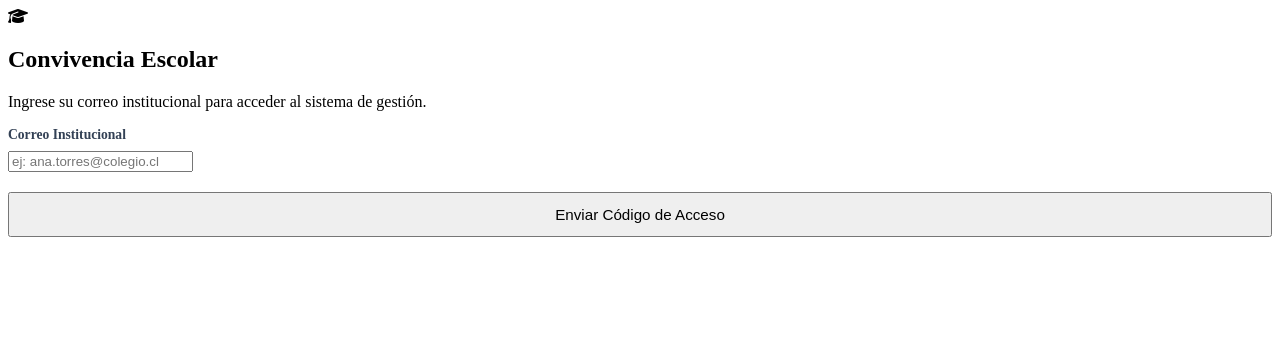
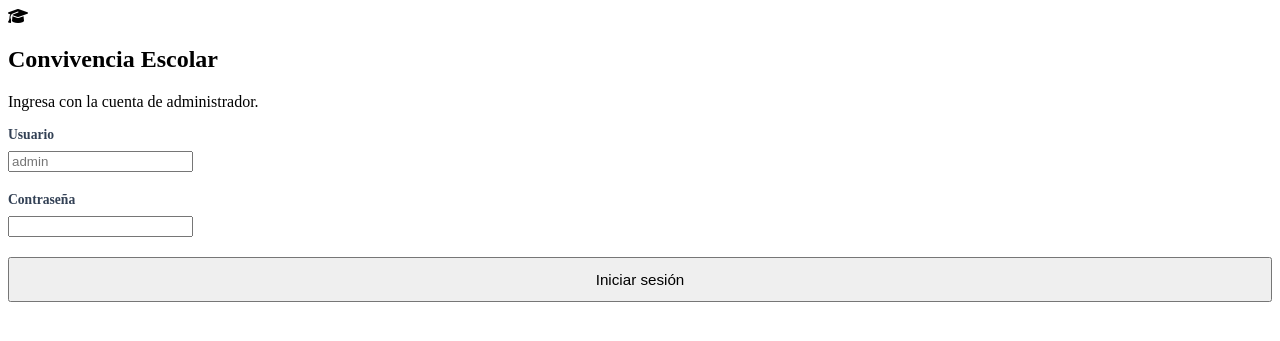
Before and after one commit to aantoniatorres-art/convivencia-escolar-oficial, a Flask app: page / in a window 1280 px wide. Shown: the top 341 px of the page. Run offline with Flask 3, Linux system fonts and the light colour scheme.

Commit message:
cambios 3 copilot

```diff
--- a/app.py
+++ b/app.py
@@ -1,9 +1,24 @@
 from flask import Flask, render_template, request, redirect, url_for, session
+from contextlib import closing
 import os
 import random
+import sqlite3
+import secrets
+from werkzeug.security import check_password_hash, generate_password_hash
 
 app = Flask(__name__)
-app.secret_key = 'clave_secreta_convivencia_escolar'
+app.secret_key = os.environ.get('SECRET_KEY') or secrets.token_hex(32)
+app.config.update(
+    SESSION_COOKIE_HTTPONLY=True,
+    SESSION_COOKIE_SAMESITE='Lax',
+    SESSION_COOKIE_SECURE=os.environ.get('SESSION_COOKIE_SECURE', 'false').lower() == 'true'
+)
+
+DATABASE_PATH = os.environ.get(
+    'DATABASE_PATH',
+    os.path.join(os.path.dirname(__file__), 'instance', 'convivencia.sqlite3')
+)
+ADMIN_USERNAME = os.environ.get('ADMIN_USERNAME', 'Profesor/a').strip() or 'Profesor/a'
 
 niveles_basica = [f"{i}° Básico" for i in range(1, 9)]
 niveles_media = [f"{i}° Medio" for i in range(1, 5)]
@@ -90,43 +105,66 @@ for nivel in niveles_basica + niveles_media:
             })
             est_id += 1
 
-CODIGOS_ACCESO = {}
+def inicializar_administrador():
+    os.makedirs(os.path.dirname(os.path.abspath(DATABASE_PATH)), exist_ok=True)
+    contrasena = os.environ.get('ADMIN_PASSWORD', '')
+
+    with closing(sqlite3.connect(DATABASE_PATH, timeout=30)) as conexion, conexion:
+        conexion.execute('''
+            CREATE TABLE IF NOT EXISTS administradores (
+                id INTEGER PRIMARY KEY AUTOINCREMENT,
+                usuario TEXT NOT NULL UNIQUE,
+                contrasena_hash TEXT NOT NULL,
+                creado_en TEXT NOT NULL DEFAULT CURRENT_TIMESTAMP
+            )
+        ''')
+        existente = conexion.execute(
+            'SELECT 1 FROM administradores WHERE usuario = ?',
+            (ADMIN_USERNAME,)
+        ).fetchone()
+
+        if existente:
+            return True
+        if len(contrasena) < 10:
+            app.logger.warning(
+                'No se creó el administrador: define ADMIN_PASSWORD con al menos 10 caracteres.'
+            )
+            return False
+
+        conexion.execute('''
+            INSERT INTO administradores (usuario, contrasena_hash)
+            VALUES (?, ?)
+            ON CONFLICT(usuario) DO NOTHING
+        ''', (ADMIN_USERNAME, generate_password_hash(contrasena)))
+
+    return True
+
+
+ADMINISTRADOR_INICIALIZADO = inicializar_administrador()
 
 @app.route('/', methods=['GET', 'POST'])
 def login():
+    error = None
     if request.method == 'POST':
-        correo = request.form.get('correo')
-        profesor_encontrado = None
-        for datos in PROFESORES.values():
-            if datos['correo'] == correo:
-                profesor_encontrado = datos
-                break
+        usuario = request.form.get('usuario', '').strip()
+        contrasena = request.form.get('contrasena', '')
 
-        if profesor_encontrado or correo == "admin@colegio.cl":
-            codigo = str(random.randint(1000, 9999))
-            CODIGOS_ACCESO[correo] = codigo
+        if not ADMINISTRADOR_INICIALIZADO:
+            error = 'El administrador no está configurado. Contacta al responsable del sistema.'
+        else:
+            with closing(sqlite3.connect(DATABASE_PATH, timeout=30)) as conexion, conexion:
+                fila = conexion.execute(
+                    'SELECT contrasena_hash FROM administradores WHERE usuario = ?',
+                    (usuario,)
+                ).fetchone()
 
-            print("\n" + "="*50)
-            print(f"[CORREO SALIENTE] Destino: {correo}")
-            print(f"CÓDIGO DE ACCESO SEGURO: {codigo}")
-            print("="*50 + "\n")
+            if fila and check_password_hash(fila[0], contrasena):
+                session.clear()
+                session['usuario'] = usuario
+                return redirect(url_for('index'))
+            error = 'Usuario o contraseña incorrectos.'
 
-            return render_template('verificar.html', correo=correo)
-        else:
-            return render_template('login.html', error="Correo no registrado en el sistema.")
-
-    return render_template('login.html')
-
-@app.route('/verificar', methods=['POST'])
-def verificar():
-    correo = request.form.get('correo')
-    codigo_ingresado = request.form.get('codigo')
-
-    if correo in CODIGOS_ACCESO and CODIGOS_ACCESO[correo] == codigo_ingresado:
-        session['usuario'] = correo
-        return redirect(url_for('index'))
-    else:
-        return render_template('verificar.html', correo=correo, error="Código incorrecto o expirado.")
+    return render_template('login.html', error=error)
 
 @app.route('/panel')
 def index():
--- a/templates/login.html
+++ b/templates/login.html
@@ -11,7 +11,7 @@
     <div class="login-card-formal">
         <div class="login-icon-formal"><i class="fa-solid fa-graduation-cap"></i></div>
         <h2>Convivencia Escolar</h2>
-        <p>Ingrese su correo institucional para acceder al sistema de gestión.</p>
+        <p>Ingresa con la cuenta de administrador.</p>
 
         {% if error %}
             <div class="alert-error">{{ error }}</div>
@@ -19,10 +19,14 @@
 
         <form method="POST">
             <div class="form-group" style="text-align: left; margin-bottom: 20px;">
-                <label style="font-size: 0.85rem; font-weight: 600; color: #334155; display: block; margin-bottom: 8px;">Correo Institucional</label>
-                <input type="email" name="correo" placeholder="ej: ana.torres@colegio.cl" required class="form-input">
+                <label style="font-size: 0.85rem; font-weight: 600; color: #334155; display: block; margin-bottom: 8px;">Usuario</label>
+                <input type="text" name="usuario" placeholder="admin" required class="form-input" autocomplete="username">
             </div>
-            <button type="submit" class="btn-formal" style="width: 100%; padding: 12px; font-size: 0.95rem;">Enviar Código de Acceso</button>
+            <div class="form-group" style="text-align: left; margin-bottom: 20px;">
+                <label style="font-size: 0.85rem; font-weight: 600; color: #334155; display: block; margin-bottom: 8px;">Contraseña</label>
+                <input type="password" name="contrasena" required class="form-input" autocomplete="current-password">
+            </div>
+            <button type="submit" class="btn-formal" style="width: 100%; padding: 12px; font-size: 0.95rem;">Iniciar sesión</button>
         </form>
     </div>
 </body>
```
Also changed, not shown: README.md, 1 other file.
